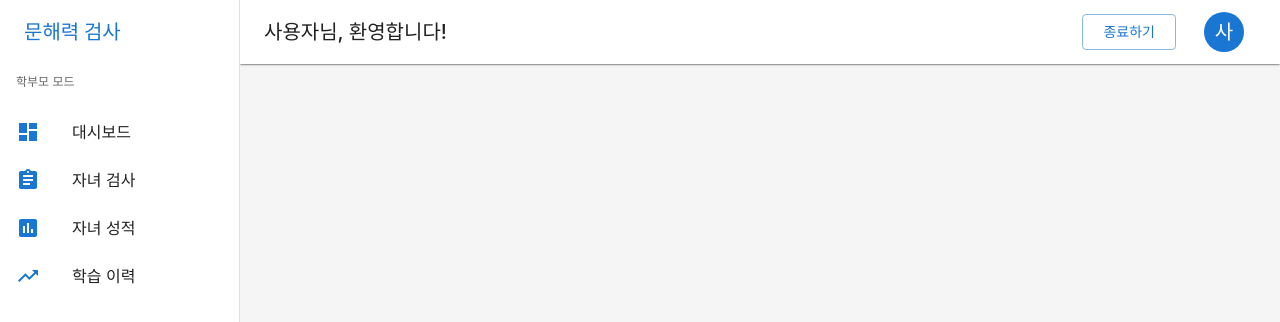
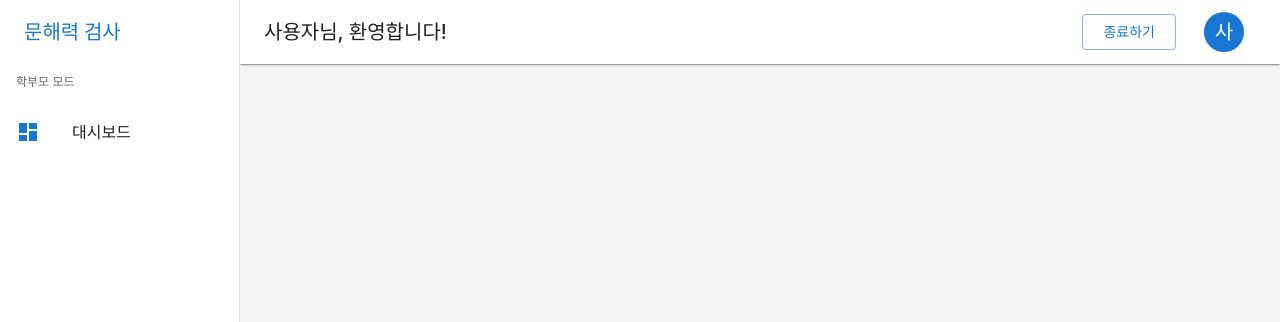
Before and after one commit to domafordarwin/NewWaveForReading, a React app in the folder frontend/: page /parent in a window 1280 px wide. Shown: the top 322 px of the page. Built offline with nearby package versions, Linux system fonts and the light colour scheme; the HTML template or start-up script is replaced by a standard one.

Commit message:
chore: simplify parent menu

```diff
--- a/frontend/src/layouts/MainLayout.tsx
+++ b/frontend/src/layouts/MainLayout.tsx
@@ -56,9 +56,6 @@ const teacherMenuItems = [
 
 const parentMenuItems = [
   { text: '대시보드', icon: <DashboardIcon />, path: '/parent/dashboard' },
-  { text: '자녀 검사', icon: <AssignmentIcon />, path: '/parent/dashboard#assessments' },
-  { text: '자녀 성적', icon: <AssessmentIcon />, path: '/parent/dashboard#results' },
-  { text: '학습 이력', icon: <TrendingUpIcon />, path: '/parent/dashboard#progress' },
 ];
 
 const adminMenuItems = [
```
